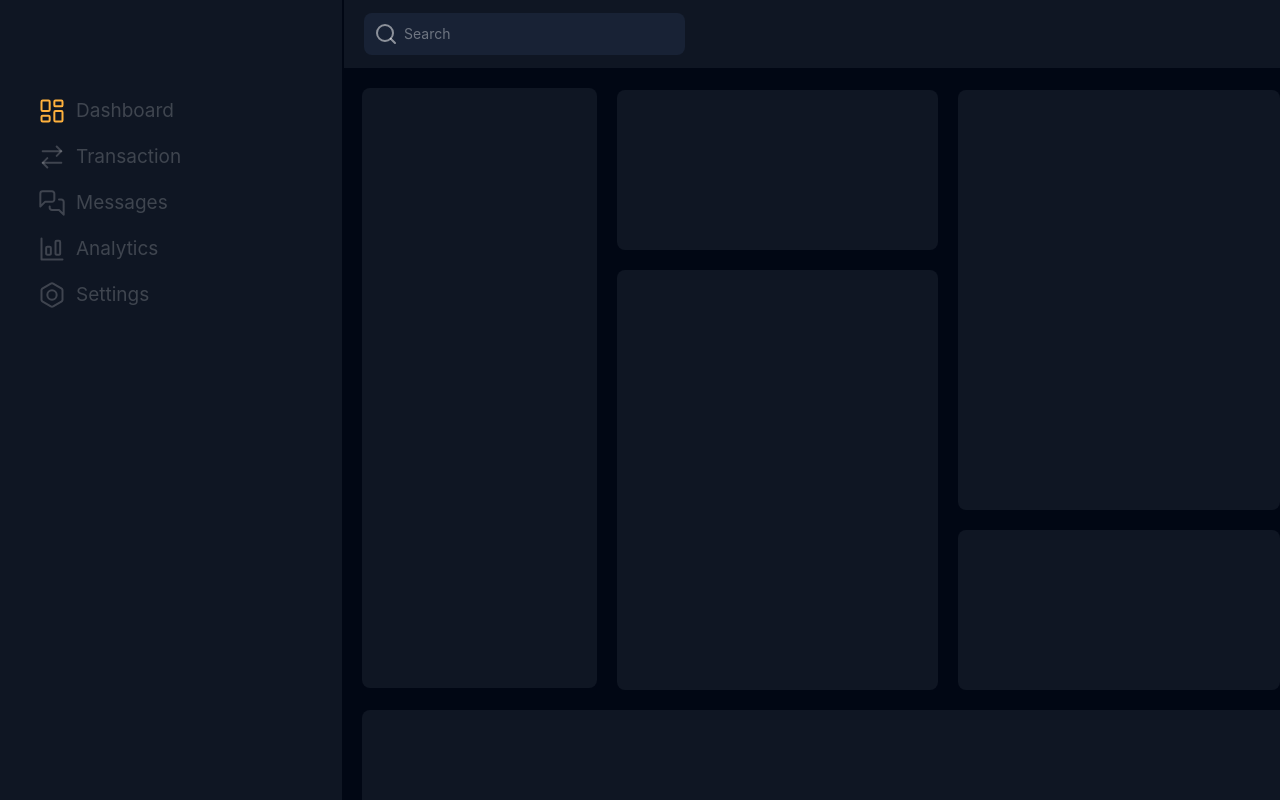
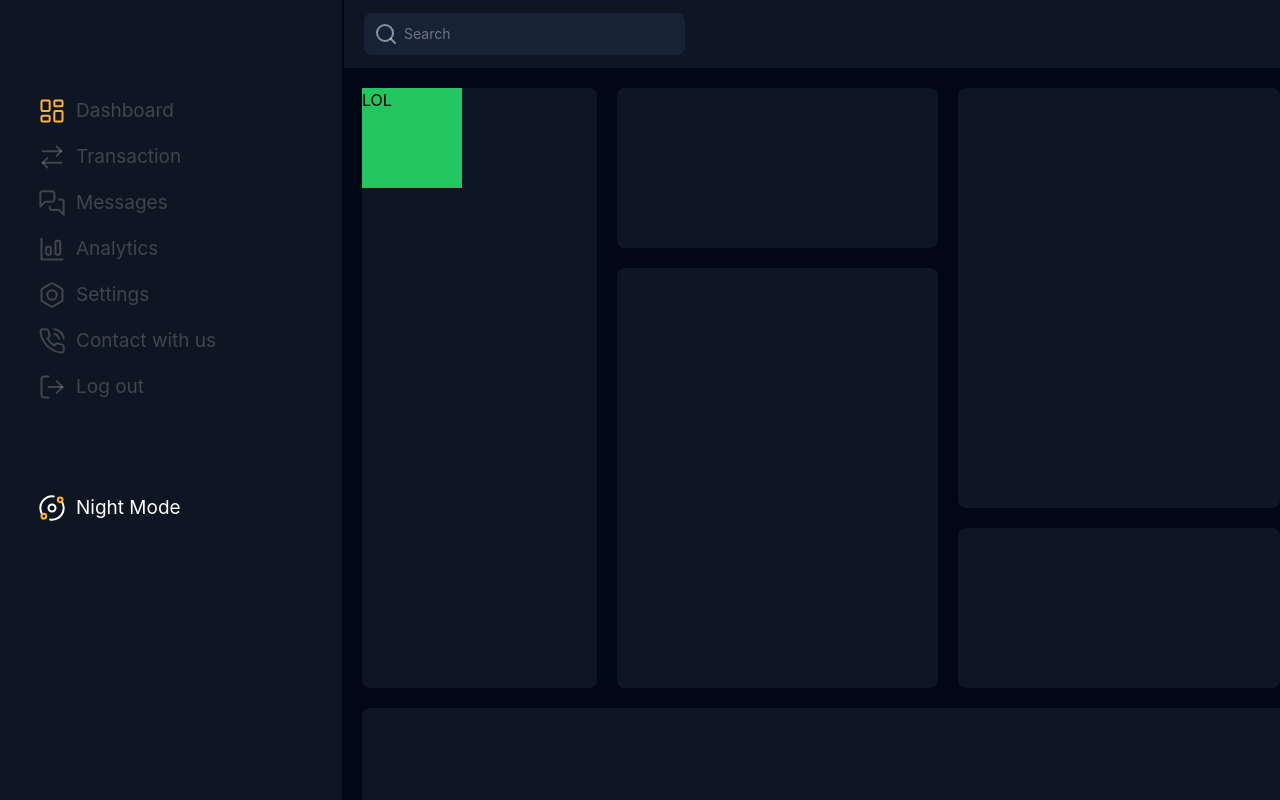
Before and after one commit to Zhasulan711/bilboard-usage-system-frontend-next-js, a Next.js app: page / in a window 1280 px wide. Shown: the top 800 px of the page. Built offline with nearby package versions, Linux system fonts and the light colour scheme; a web font is replaced by a local one.

Commit message:
adding new icons to main page

```diff
--- a/src/app/page.tsx
+++ b/src/app/page.tsx
@@ -7,33 +7,34 @@ import Header from "../components/Header/Header";
 export default function Home() {
   return (
     <div className="relative">
-      <div className="flex flex-row h-screen absolute">
+      <div className="flex flex-row absolute">
         <MenuSidebar />
         <Header />
       </div>
-      <main className="">
-        <div className="flex flex-col -mt-[0px]">
+      <main className="absolute inset-0 left-[362px] top-[88px]">
+        <div className="flex flex-col">
           <div className="flex flex-row">
             {/* The number of your ads in district */}
-            <div className="bg-[#0F1623] ml-[362px] mt-[88px] w-[663px] h-[600px] rounded-lg"></div>
-
+            <div className="bg-[#0F1623] w-[663px] h-[600px] rounded-lg">
+              <h1 className="hover:bg-red-600 w-[100px] h-[100px] bg-green-500">LOL</h1>
+            </div>
             <div className="flex flex-col">
               {/* Your budget */}
-              <div className="bg-[#0F1623] ml-[20px] mt-[90px] w-[321px] h-[160px] rounded-lg"></div>
+              <div className="bg-[#0F1623] ml-[20px] w-[321px] h-[160px] rounded-lg"></div>
               {/* Calendar */}
               <div className="bg-[#0F1623] ml-[20px] mt-[20px] w-[321px] h-[420px] rounded-lg"></div>
             </div>
 
             <div className="flex flex-col">
               {/* Loose billboards */}
-              <div className="bg-[#0F1623] ml-[20px] mt-[90px] w-[322px] h-[420px] rounded-lg"></div>
+              <div className="bg-[#0F1623] ml-[20px] w-[322px] h-[420px] rounded-lg"></div>
               {/* Your personal manager */}
               <div className="bg-[#0F1623] ml-[20px] mt-[20px] w-[322px] h-[160px] rounded-lg"></div>
             </div>
           </div>
 
           {/* Information about your add */}
-          <div className="bg-[#0F1623] ml-[362px] mt-[20px] w-[1346px] h-[380px] rounded-lg"></div>
+          <div className="bg-[#0F1623] mt-[20px] w-[1346px] h-[380px] rounded-lg"></div>
         </div>
       </main>
     </div>
--- a/src/components/Header/Header.tsx
+++ b/src/components/Header/Header.tsx
@@ -1,7 +1,7 @@
 "use client";
 
+import Image from "next/image";
 import { useState, useRef, ChangeEvent } from "react";
-import Image from "next/image";
 import { BellIcon, SearchIcon } from "../Icons";
 
 export default function Header() {
--- /dev/null
+++ b/src/components/Icons/ContactWithUsIcon.tsx
@@ -0,0 +1,43 @@
+import { FC } from "react";
+import { DefaultIconComponentProps } from "./types";
+
+export const ContactWithUsIcon: FC<DefaultIconComponentProps> = ({
+  width = 28,
+  height = 28,
+}) => {
+  const viewBox = `0 0 ${width} ${height}`;
+  return (
+    <svg
+      width={width}
+      height={height}
+      viewBox={viewBox}
+      fill="none"
+      xmlns="http://www.w3.org/2000/svg"
+    >
+      <path
+        d="M25.6667 19.74V23.24C25.668 23.5649 25.6014 23.8866 25.4713 24.1843C25.3411 24.482 25.1502 24.7492 24.9108 24.9689C24.6713 25.1885 24.3887 25.3558 24.0809 25.4599C23.7731 25.5639 23.4469 25.6026 23.1233 25.5734C19.5333 25.1833 16.0848 23.9565 13.055 21.9917C10.2361 20.2005 7.84623 17.8106 6.055 14.9917C4.08331 11.9481 2.85629 8.48286 2.47334 4.8767C2.44418 4.55408 2.48252 4.22892 2.58592 3.92193C2.68932 3.61494 2.8555 3.33284 3.0739 3.09359C3.29229 2.85434 3.55811 2.66319 3.85443 2.53231C4.15074 2.40142 4.47107 2.33367 4.795 2.33337H8.295C8.86119 2.32779 9.41009 2.52829 9.83939 2.89749C10.2687 3.26668 10.5491 3.77939 10.6283 4.34003C10.7761 5.46011 11.05 6.55988 11.445 7.61836C11.602 8.03594 11.6359 8.48977 11.5429 8.92606C11.4498 9.36235 11.2337 9.76283 10.92 10.08L9.43834 11.5617C11.0992 14.4825 13.5175 16.9009 16.4383 18.5617L17.92 17.08C18.2372 16.7664 18.6377 16.5502 19.074 16.4571C19.5103 16.3641 19.9641 16.3981 20.3817 16.555C21.4402 16.95 22.5399 17.224 23.66 17.3717C24.2267 17.4516 24.7443 17.7371 25.1143 18.1738C25.4843 18.6104 25.6809 19.1679 25.6667 19.74Z"
+        stroke="white"
+        strokeOpacity="0.2"
+        strokeWidth="2"
+        strokeLinecap="round"
+        strokeLinejoin="round"
+      />
+      <path
+        d="M16.3917 2.33325C18.7697 2.58382 20.9909 3.63852 22.6881 5.32293C24.3852 7.00734 25.4566 9.22057 25.7251 11.5966"
+        stroke="white"
+        strokeOpacity="0.2"
+        strokeWidth="2"
+        strokeLinecap="round"
+        strokeLinejoin="round"
+      />
+      <path
+        d="M16.3917 7C17.5392 7.22626 18.5921 7.7922 19.4138 8.62436C20.2356 9.45652 20.7882 10.5165 21.0001 11.6667"
+        stroke="white"
+        strokeOpacity="0.2"
+        strokeWidth="2"
+        strokeLinecap="round"
+        strokeLinejoin="round"
+      />
+    </svg>
+  );
+};
--- a/src/components/Icons/Icon.tsx
+++ b/src/components/Icons/Icon.tsx
@@ -6,6 +6,8 @@ import { MessagesIcon } from "./MessagesIcon";
 import { SearchIcon } from "./SearchIcon";
 import { SettingsIcon } from "./SettingsIcon";
 import { TransactionIcon } from "./TransactionIcon";
+import { ContactWithUsIcon } from "./ContactWithUsIcon";
+import { LogOutIcon } from "./LogOutIcon";
 
 const Icons = {
   bell: BellIcon,
@@ -15,6 +17,8 @@ const Icons = {
   transaction: TransactionIcon,
   messages: MessagesIcon,
   settings: SettingsIcon,
+  contacts: ContactWithUsIcon,
+  logOut: LogOutIcon,
 };
 
 export type Icons = keyof typeof Icons;
--- /dev/null
+++ b/src/components/Icons/LogOutIcon.tsx
@@ -0,0 +1,44 @@
+import { FC } from "react";
+import { DefaultIconComponentProps } from "./types";
+
+export const LogOutIcon: FC<DefaultIconComponentProps> = ({
+  width = 28,
+  height = 28,
+}) => {
+  const viewBox = `0 0 ${width} ${height}`;
+
+  return (
+    <svg
+      width={width}
+      height={height}
+      viewBox={viewBox}
+      fill="none"
+      xmlns="http://www.w3.org/2000/svg"
+    >
+      <path
+        d="M10.5 24.5H5.83333C5.21449 24.5 4.621 24.2542 4.18342 23.8166C3.74583 23.379 3.5 22.7855 3.5 22.1667V5.83333C3.5 5.21449 3.74583 4.621 4.18342 4.18342C4.621 3.74583 5.21449 3.5 5.83333 3.5H10.5"
+        stroke="white"
+        strokeOpacity="0.2"
+        strokeWidth="2"
+        strokeLinecap="round"
+        strokeLinejoin="round"
+      />
+      <path
+        d="M18.6666 19.8334L24.5 14.0001L18.6666 8.16675"
+        stroke="white"
+        strokeOpacity="0.2"
+        strokeWidth="2"
+        strokeLinecap="round"
+        strokeLinejoin="round"
+      />
+      <path
+        d="M24.5 14H10.5"
+        stroke="white"
+        strokeOpacity="0.2"
+        strokeWidth="2"
+        strokeLinecap="round"
+        strokeLinejoin="round"
+      />
+    </svg>
+  );
+};
--- /dev/null
+++ b/src/components/Icons/NightModeIcon.tsx
@@ -0,0 +1,54 @@
+import { FC } from "react";
+import { DefaultIconComponentProps } from "./types";
+
+export const NightModeIcon: FC<DefaultIconComponentProps> = ({
+  width = 28,
+  height = 28,
+}) => {
+  const viewBox = `0 0 ${width} ${height}`;
+  return (
+    <svg
+      width={width}
+      height={height}
+      viewBox={viewBox}
+      fill="none"
+      xmlns="http://www.w3.org/2000/svg"
+    >
+      <path
+        d="M14 17.5C15.933 17.5 17.5 15.933 17.5 14C17.5 12.067 15.933 10.5 14 10.5C12.067 10.5 10.5 12.067 10.5 14C10.5 15.933 12.067 17.5 14 17.5Z"
+        stroke="white"
+        strokeWidth="2"
+        strokeLinecap="round"
+        strokeLinejoin="round"
+      />
+      <path
+        d="M12.1333 25.55C14.3765 25.9186 16.6786 25.6238 18.7565 24.7018C20.8344 23.7799 22.5978 22.2709 23.8298 20.3604C25.0618 18.4499 25.7087 16.221 25.6912 13.9478C25.6737 11.6746 24.9924 9.456 23.7311 7.5647"
+        stroke="white"
+        strokeWidth="2"
+        strokeLinecap="round"
+        strokeLinejoin="round"
+      />
+      <path
+        d="M15.75 2.44999C13.5159 2.10883 11.2309 2.42388 9.17252 3.35684C7.11413 4.2898 5.37103 5.80052 4.15501 7.70542C2.93899 9.61033 2.3024 11.8274 2.32261 14.0873C2.34282 16.3471 3.01894 18.5525 4.26883 20.4353"
+        stroke="white"
+        strokeWidth="2"
+        strokeLinecap="round"
+        strokeLinejoin="round"
+      />
+      <path
+        d="M22.1693 8.16667C23.4579 8.16667 24.5026 7.122 24.5026 5.83333C24.5026 4.54467 23.4579 3.5 22.1693 3.5C20.8806 3.5 19.8359 4.54467 19.8359 5.83333C19.8359 7.122 20.8806 8.16667 22.1693 8.16667Z"
+        stroke="#FFB13D"
+        strokeWidth="2"
+        strokeLinecap="round"
+        strokeLinejoin="round"
+      />
+      <path
+        d="M5.83333 24.5C7.122 24.5 8.16667 23.4554 8.16667 22.1667C8.16667 20.878 7.122 19.8334 5.83333 19.8334C4.54467 19.8334 3.5 20.878 3.5 22.1667C3.5 23.4554 4.54467 24.5 5.83333 24.5Z"
+        stroke="#FFB13D"
+        strokeWidth="2"
+        strokeLinecap="round"
+        strokeLinejoin="round"
+      />
+    </svg>
+  );
+};
--- a/src/components/Icons/index.tsx
+++ b/src/components/Icons/index.tsx
@@ -5,3 +5,6 @@ export * from "./MessagesIcon";
 export * from "./SettingsIcon";
 export * from "./SearchIcon";
 export * from "./BellIcon";
+export * from "./ContactWithUsIcon";
+export * from "./LogOutIcon";
+export * from "./NightModeIcon";
--- a/src/components/MenuSidebar/MenuSidebar.tsx
+++ b/src/components/MenuSidebar/MenuSidebar.tsx
@@ -1,28 +1,34 @@
 "use client";
 
 import Link from "next/link";
-
 import { NAVBAR_LIST } from "@/constants";
 import { Icon } from "../Icons/Icon";
+
+import NightModeButton from "../NightModeButton/NightModeButton";
 
 export default function MenuSidebar() {
   return (
     <aside className="w-[342px] bg-[#0F1623] h-[100vh]">
-      <nav className="flex flex-col mt-[88px] ml-[30px]">
+      <nav className="flex flex-col mt-[88px] pl-[30px]">
         {NAVBAR_LIST.map(({ title, icon }) => {
           const href = "/" + title.toLowerCase();
           return (
-            <div className="flex flex-row gap-[10px] items-center pl-2 w-[286px] h-[46px] rounded-lg">
+            <div
+              className="flex flex-row gap-[10px] items-center pl-2 w-[286px] h-[46px] rounded-lg
+              hover:bg-[#182235] focus:bg-[#182235] transition duration-300 ease-in-out"
+            >
               <Icon type={icon} />
               <Link
                 href={href}
-                className="text-[#3F454F] text-[19px] font-normal"
+                className="text-[#3F454F] text-[19px] font-normal
+                hover:text-[#F9B13C] transition duration-300 ease-in-out"
               >
                 {title}
               </Link>
             </div>
           );
         })}
+        <NightModeButton />
       </nav>
     </aside>
   );
--- /dev/null
+++ b/src/components/NightModeButton/NightModeButton.tsx
@@ -0,0 +1,22 @@
+"use client";
+
+import { useState } from "react";
+import { NightModeIcon } from "../Icons/NightModeIcon";
+
+export default function NightModeButton() {
+  const [isClicked, setIsClicked] = useState(false);
+  const handleClick = () => {
+    setIsClicked(!isClicked);
+  }
+  const textColorClass = isClicked ? "text-[#F9B13C]" : "text-white";
+  return (
+    <div
+    className={`flex flex-row gap-[10px] items-center pl-2 w-[286px] h-[46px] rounded-lg mt-[75px]
+    hover:bg-[#182235] focus:bg-[#182235] transition duration-300 ease-in-out ${textColorClass}`}
+    onClick={handleClick}
+    >
+      <NightModeIcon />
+      <input type="button" value="Night Mode" className={`text-[19px] font-normal ${textColorClass} hover:text-[#F9B13C]`}/>
+    </div>
+  );
+}
--- a/src/constants/navbarList.ts
+++ b/src/constants/navbarList.ts
@@ -26,4 +26,12 @@ export const NAVBAR_LIST: NavbarList[] = [
     title: "Settings",
     icon: "settings",
   },
+  {
+    title: "Contact with us",
+    icon: "contacts",
+  },
+  {
+    title: "Log out",
+    icon: "logOut",
+  }
 ];
```
